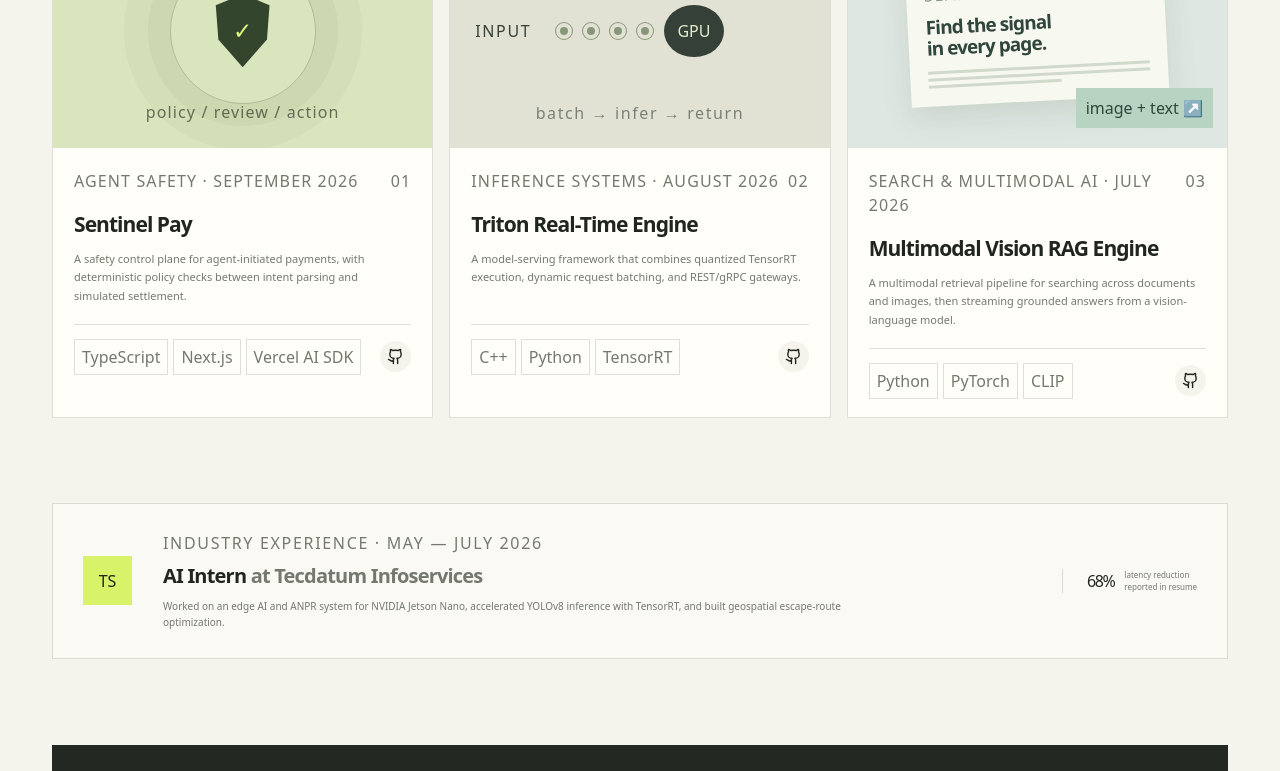
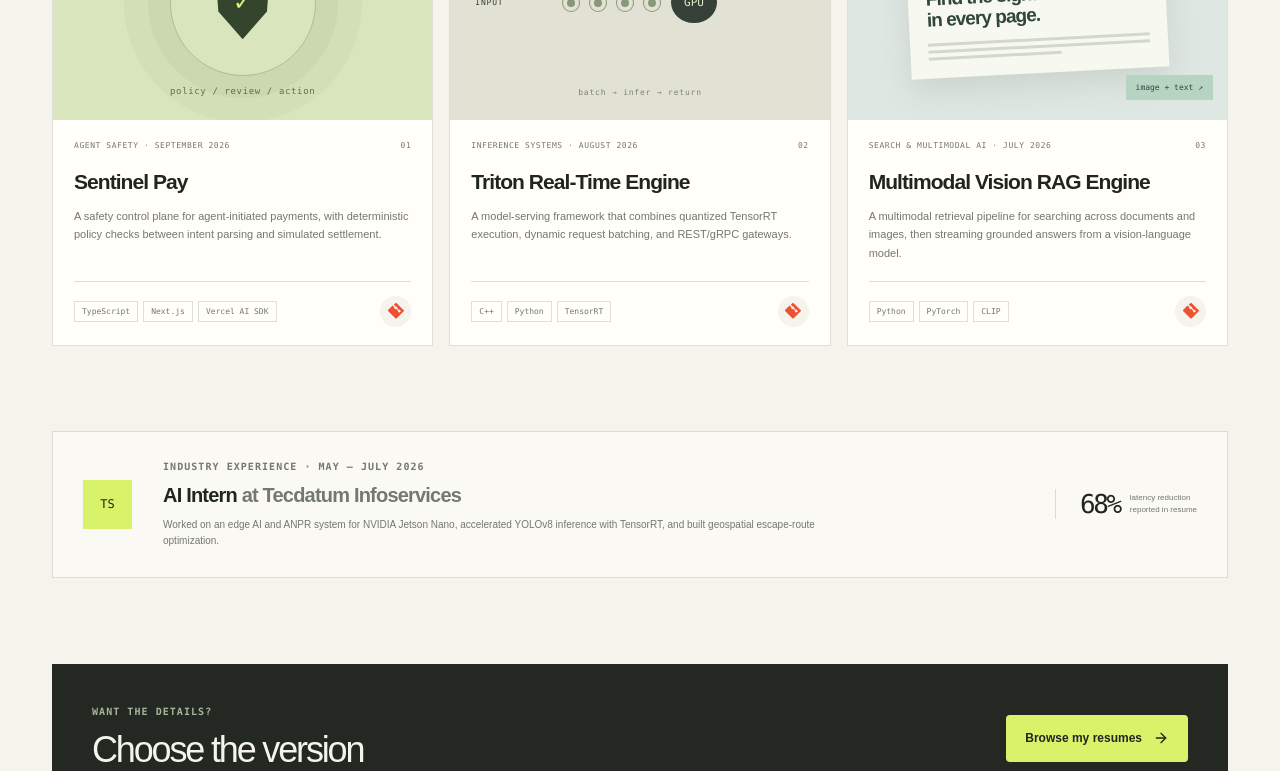
Before and after one commit to saisasidharpaluri/portfolio_01, a Next.js app: page / in a window 1280 px wide. Shown: the part 1164-1935 px from the top of the page. Built offline with nearby package versions, Linux system fonts and the light colour scheme.

Commit message:
Fix portfolio deployment build

```diff
--- a/src/app/contact/page.tsx
+++ b/src/app/contact/page.tsx
@@ -1,10 +1,11 @@
-import { ArrowUpRight, Github, Linkedin, Mail, MapPin, Phone } from "lucide-react";
+import { ArrowUpRight, Mail, MapPin, Phone } from "lucide-react";
+import { TechIcon } from "@/components/TechIcons";
 
 export default function Contact() {
   return <div className="site-shell inner-page contact-page">
     <header className="page-intro contact-intro"><p className="section-kicker">Open channel</p><h1>Good work starts <span>with a hello.</span></h1><p>Have a role, a project, or a question about something I’ve built? I’m glad to hear from you.</p></header>
     <section className="contact-layout">
-      <div className="contact-main"><p className="contact-lead">I’m currently interested in AI engineering, inference systems, and software roles where I can build, learn, and ship alongside a thoughtful team.</p><a href="mailto:palurisaisasidhar@gmail.com" className="email-link">palurisaisasidhar@gmail.com <ArrowUpRight size={20} /></a><div className="contact-socials"><a href="https://github.com/saisasidharpaluri" target="_blank" rel="noreferrer"><Github size={17} /> GitHub <ArrowUpRight size={13} /></a><a href="https://www.linkedin.com/in/sai-sasidhar-paluri-896b43289/" target="_blank" rel="noreferrer"><Linkedin size={17} /> LinkedIn <ArrowUpRight size={13} /></a></div></div>
+      <div className="contact-main"><p className="contact-lead">I’m currently interested in AI engineering, inference systems, and software roles where I can build, learn, and ship alongside a thoughtful team.</p><a href="mailto:palurisaisasidhar@gmail.com" className="email-link">palurisaisasidhar@gmail.com <ArrowUpRight size={20} /></a><div className="contact-socials"><a href="https://github.com/saisasidharpaluri" target="_blank" rel="noreferrer"><TechIcon name="github" className="w-4 h-4" /> GitHub <ArrowUpRight size={13} /></a><a href="https://www.linkedin.com/in/sai-sasidhar-paluri-896b43289/" target="_blank" rel="noreferrer"><TechIcon name="linkedin" className="w-4 h-4" /> LinkedIn <ArrowUpRight size={13} /></a></div></div>
       <aside className="contact-aside"><p className="section-kicker">A few details</p><div><MapPin size={17} /><span><b>Based in</b>Gwalior, Madhya Pradesh, India</span></div><a href="tel:+919494929237"><Phone size={17} /><span><b>Phone</b>+91 94949 29237</span><ArrowUpRight size={14} /></a><a href="mailto:palurisaisasidhar@gmail.com"><Mail size={17} /><span><b>Email</b>Send a note anytime</span><ArrowUpRight size={14} /></a><div className="contact-status"><i /> Open to relevant opportunities</div></aside>
     </section>
   </div>;
--- a/src/app/layout.tsx
+++ b/src/app/layout.tsx
@@ -1,12 +1,8 @@
 import type { Metadata } from "next";
-import { Geist, Geist_Mono } from "next/font/google";
 import "./globals.css";
 import Navbar from "@/components/Navbar";
 import Footer from "@/components/Footer";
 import { ThemeProvider } from "@/components/ThemeProvider";
-
-const geistSans = Geist({ variable: "--font-geist-sans", subsets: ["latin"] });
-const geistMono = Geist_Mono({ variable: "--font-geist-mono", subsets: ["latin"] });
 
 export const metadata: Metadata = {
   title: { default: "Sai Sasidhar Paluri — AI & Software Engineer", template: "%s | Sai Sasidhar Paluri" },
@@ -15,5 +11,5 @@ export const metadata: Metadata = {
 };
 
 export default function RootLayout({ children }: Readonly<{ children: React.ReactNode }>) {
-  return <html lang="en" suppressHydrationWarning><body className={`${geistSans.variable} ${geistMono.variable}`}><ThemeProvider attribute="class" defaultTheme="light" enableSystem disableTransitionOnChange><Navbar /><main>{children}</main><Footer /></ThemeProvider></body></html>;
+  return <html lang="en" suppressHydrationWarning><body><ThemeProvider attribute="class" defaultTheme="light" enableSystem disableTransitionOnChange><Navbar /><main>{children}</main><Footer /></ThemeProvider></body></html>;
 }
--- a/src/app/page.tsx
+++ b/src/app/page.tsx
@@ -1,7 +1,8 @@
 import Image from "next/image";
 import Link from "next/link";
-import { ArrowDownRight, ArrowRight, ArrowUpRight, Github, Linkedin, MapPin, MoveUpRight } from "lucide-react";
+import { ArrowDownRight, ArrowRight, ArrowUpRight, MapPin, MoveUpRight } from "lucide-react";
 import { projects } from "@/data/projects";
+import { TechIcon } from "@/components/TechIcons";
 
 const featured = projects.slice(0, 3);
 
@@ -55,7 +56,7 @@ export default function Home() {
                 <div className="project-topline"><span>{project.eyebrow}</span><span>0{index + 1}</span></div>
                 <h3><Link href={`/projects#${project.id}`}>{project.title}</Link></h3>
                 <p>{project.summary}</p>
-                <div className="project-card-bottom"><div className="mini-tags">{project.stack.slice(0, 3).map((tag) => <span key={tag}>{tag}</span>)}</div><a href={project.github} target="_blank" rel="noreferrer" aria-label={`${project.title} on GitHub`}><Github size={17} /></a></div>
+                <div className="project-card-bottom"><div className="mini-tags">{project.stack.slice(0, 3).map((tag) => <span key={tag}>{tag}</span>)}</div><a href={project.github} target="_blank" rel="noreferrer" aria-label={`${project.title} on GitHub`}><TechIcon name="github" className="w-4 h-4" /></a></div>
               </div>
             </article>
           ))}
@@ -70,7 +71,7 @@ export default function Home() {
 
       <section className="closing-cta">
         <div><p className="section-kicker">Want the details?</p><h2>Choose the version<br />that fits the role.</h2></div>
-        <div className="closing-actions"><Link href="/resume" className="button button-lime">Browse my resumes <ArrowRight size={16} /></Link><div className="social-inline"><a href="https://github.com/saisasidharpaluri" target="_blank" rel="noreferrer"><Github size={17} /> GitHub</a><a href="https://www.linkedin.com/in/sai-sasidhar-paluri-896b43289/" target="_blank" rel="noreferrer"><Linkedin size={17} /> LinkedIn</a></div></div>
+        <div className="closing-actions"><Link href="/resume" className="button button-lime">Browse my resumes <ArrowRight size={16} /></Link><div className="social-inline"><a href="https://github.com/saisasidharpaluri" target="_blank" rel="noreferrer"><TechIcon name="github" className="w-4 h-4" /> GitHub</a><a href="https://www.linkedin.com/in/sai-sasidhar-paluri-896b43289/" target="_blank" rel="noreferrer"><TechIcon name="linkedin" className="w-4 h-4" /> LinkedIn</a></div></div>
       </section>
     </div>
   );
--- a/src/app/projects/page.tsx
+++ b/src/app/projects/page.tsx
@@ -1,8 +1,9 @@
 "use client";
 
 import { useMemo, useState } from "react";
-import { ArrowUpRight, ExternalLink, Github, Search, SlidersHorizontal, X } from "lucide-react";
+import { ArrowUpRight, ExternalLink, Search, SlidersHorizontal, X } from "lucide-react";
 import { projects } from "@/data/projects";
+import { TechIcon } from "@/components/TechIcons";
 
 const categories = ["All work", ...Array.from(new Set(projects.map((project) => project.category)))];
 
@@ -51,7 +52,7 @@ export default function Projects() {
                 <ul className="project-details">{project.details.map((detail) => <li key={detail}>{detail}</li>)}</ul>
                 <div className="project-tags">{project.stack.map((tool) => <span key={tool}>{tool}</span>)}</div>
                 <div className="project-metrics">{project.metrics.map((metric) => <span key={metric}>{metric}</span>)}</div>
-                <div className="project-links"><a href={project.github} target="_blank" rel="noreferrer"><Github size={16} /> Source code <ArrowUpRight size={14} /></a>{project.demo && <a href={project.demo} target="_blank" rel="noreferrer"><ExternalLink size={15} /> Live demo <ArrowUpRight size={14} /></a>}</div>
+                <div className="project-links"><a href={project.github} target="_blank" rel="noreferrer"><TechIcon name="github" className="w-4 h-4" /> Source code <ArrowUpRight size={14} /></a>{project.demo && <a href={project.demo} target="_blank" rel="noreferrer"><ExternalLink size={15} /> Live demo <ArrowUpRight size={14} /></a>}</div>
               </div>
             </article>
           ))}
```
Also changed, not shown: src/app/globals.css.
